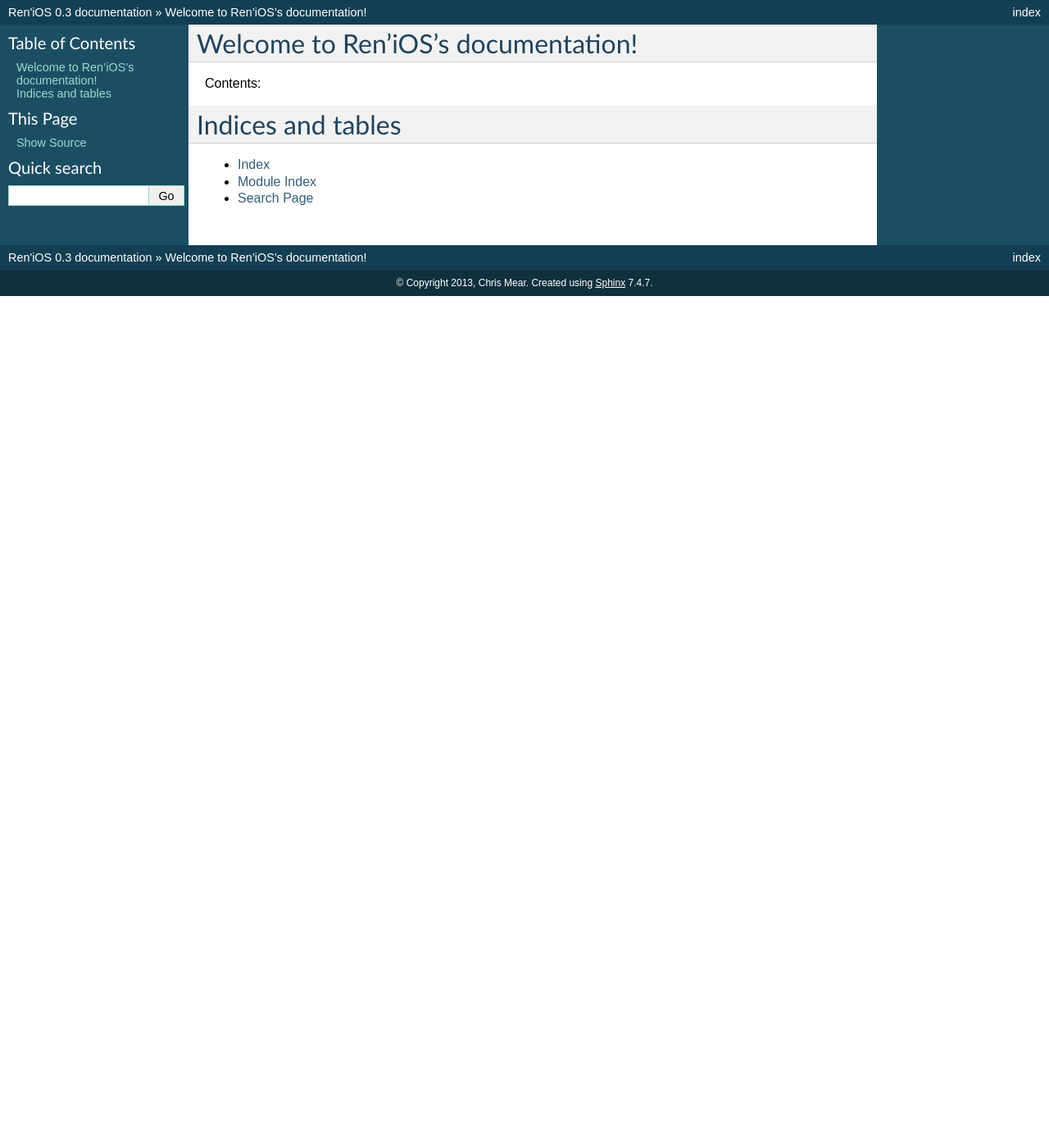
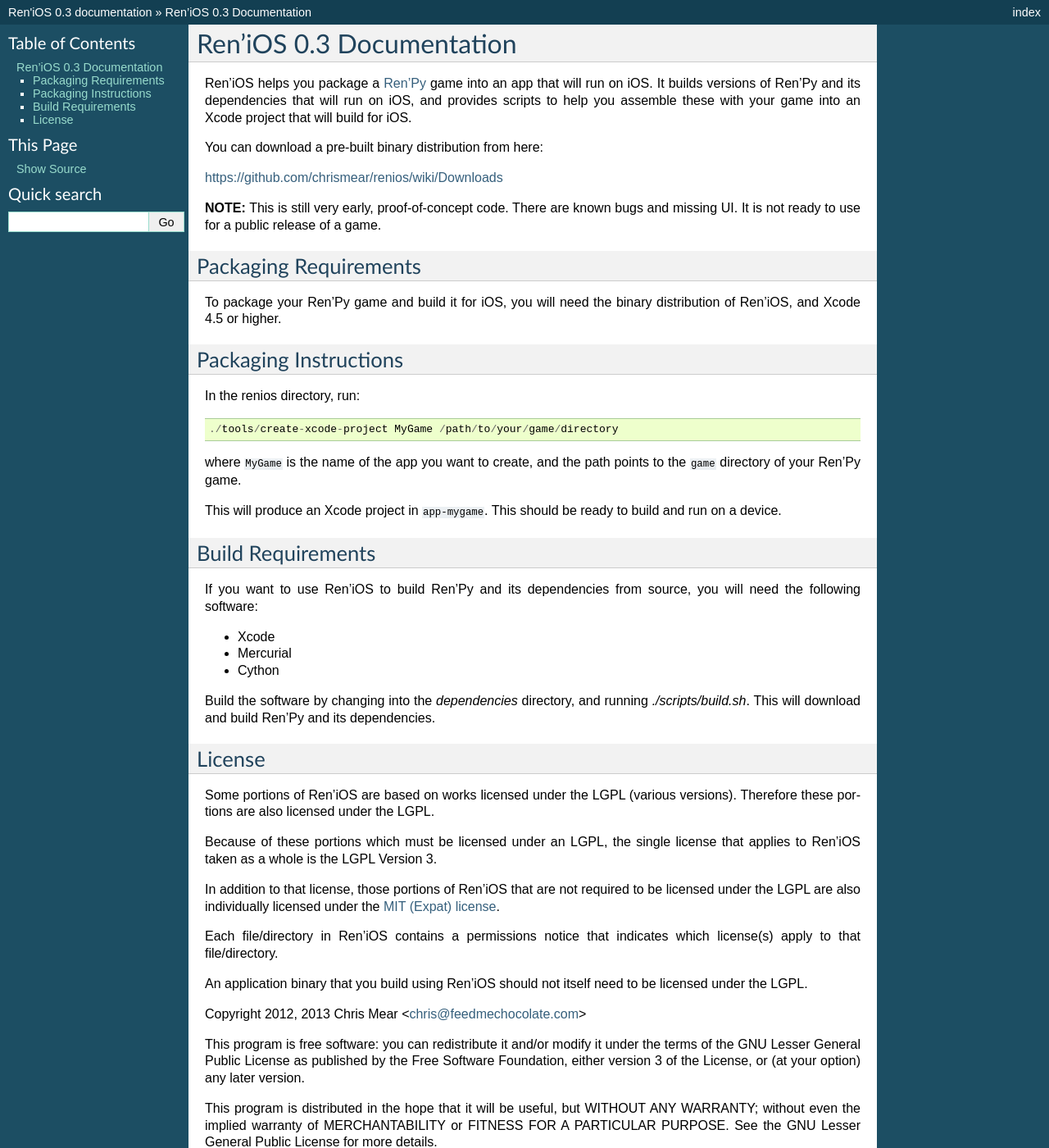
Before and after one commit to chrismear/renios, a Sphinx documentation site: the page built from sphinx/index.rst, in a window 1280 px wide and 1400 px high. Shown: the whole window at 82% size. Built offline with Sphinx 7.4.7, drawn with Linux system fonts in a browser that asks for light colours; some of the changed text lies outside the part shown.

Commit message:
Move meat of README into docs.

```diff
--- a/sphinx/index.rst
+++ b/sphinx/index.rst
@@ -3,19 +3,69 @@
    You can adapt this file completely to your liking, but it should at least
    contain the root `toctree` directive.
 
-Welcome to Ren'iOS's documentation!
-===================================
+===============================
+Ren'iOS |version| Documentation
+===============================
 
-Contents:
+Ren'iOS helps you package a `Ren'Py <http://www.renpy.org>`_ game into an app that will run on iOS. It builds versions of Ren'Py and its dependencies that will run on iOS, and provides scripts to help you assemble these with your game into an Xcode project that will build for iOS.
 
-.. toctree::
-   :maxdepth: 2
+You can download a pre-built binary distribution from here:
 
+https://github.com/chrismear/renios/wiki/Downloads
 
+**NOTE:** This is still very early, proof-of-concept code. There are known bugs and missing UI. It is not ready to use for a public release of a game.
 
-Indices and tables
-==================
+Packaging Requirements
+----------------------
 
-* :ref:`genindex`
-* :ref:`modindex`
-* :ref:`search`
+To package your Ren'Py game and build it for iOS, you will need the binary distribution of Ren'iOS, and Xcode 4.5 or higher.
+
+Packaging Instructions
+----------------------
+
+In the renios directory, run::
+
+    ./tools/create-xcode-project MyGame /path/to/your/game/directory
+
+where ``MyGame`` is the name of the app you want to create, and the path points to the ``game`` directory of your Ren'Py game.
+
+This will produce an Xcode project in ``app-mygame``. This should be ready to build and run on a device.
+
+Build Requirements
+------------------
+
+If you want to use Ren'iOS to build Ren'Py and its dependencies from source, you will need the following software:
+
+* Xcode
+* Mercurial
+* Cython
+
+Build the software by changing into the `dependencies` directory, and running `./scripts/build.sh`. This will download and build Ren'Py and its dependencies.
+
+License
+-------
+
+Some portions of Ren'iOS are based on works licensed under the LGPL (various versions). Therefore these portions are also licensed under the LGPL.
+
+Because of these portions which must be licensed under an LGPL, the single license that applies to Ren'iOS taken as a whole is the LGPL Version 3.
+
+In addition to that license, those portions of Ren'iOS that are not required to be licensed under the LGPL are also individually licensed under the `MIT (Expat) license <http://directory.fsf.org/wiki/License:Expat>`_.
+
+Each file/directory in Ren'iOS contains a permissions notice that indicates which license(s) apply to that file/directory.
+
+An application binary that you build using Ren'iOS should not itself need to be licensed under the LGPL.
+
+Copyright 2012, 2013 Chris Mear <chris@feedmechocolate.com>
+
+This program is free software: you can redistribute it and/or modify
+it under the terms of the GNU Lesser General Public License as published by
+the Free Software Foundation, either version 3 of the License, or
+(at your option) any later version.
+
+This program is distributed in the hope that it will be useful,
+but WITHOUT ANY WARRANTY; without even the implied warranty of
+MERCHANTABILITY or FITNESS FOR A PARTICULAR PURPOSE.  See the
+GNU Lesser General Public License for more details.
+
+You should have received a copy of the GNU Lesser General Public License
+along with this program.  If not, see <http://www.gnu.org/licenses/>.
```
Also changed, not shown: README.md (+4 -24 lines).
